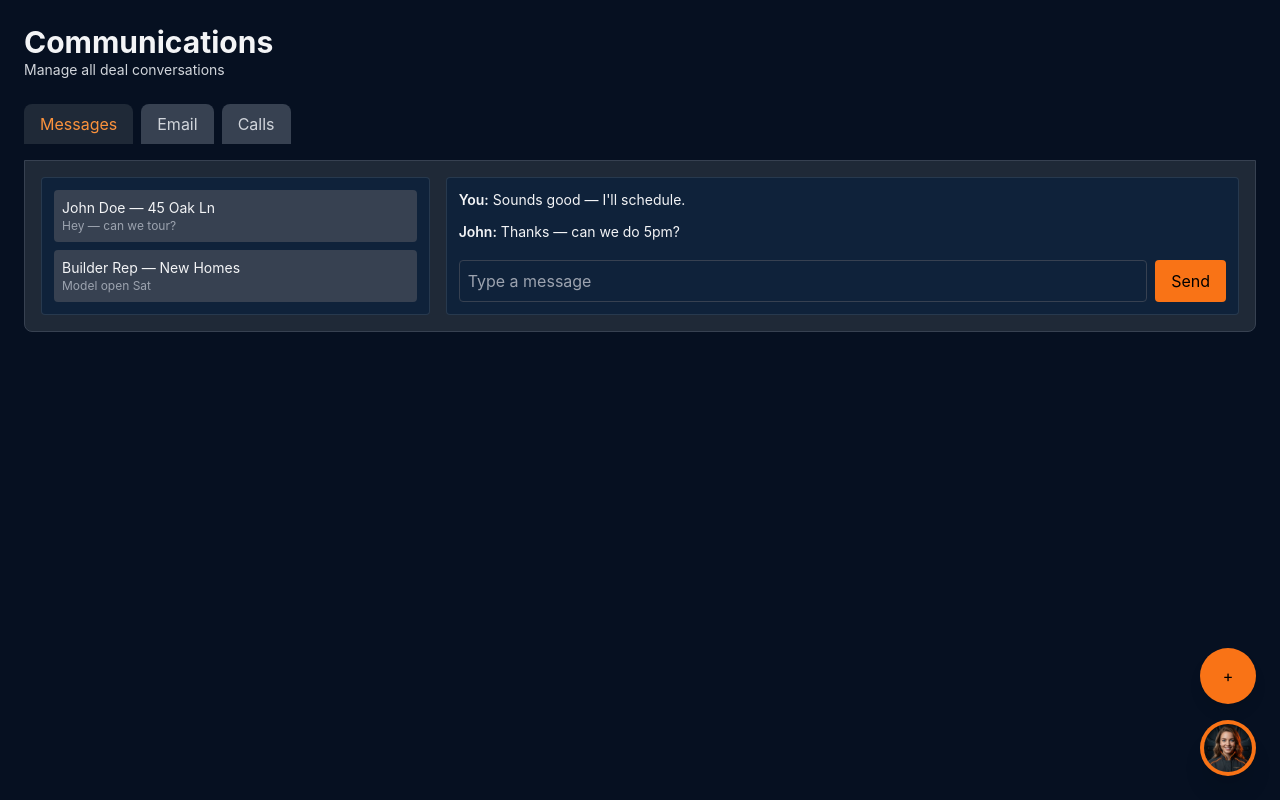
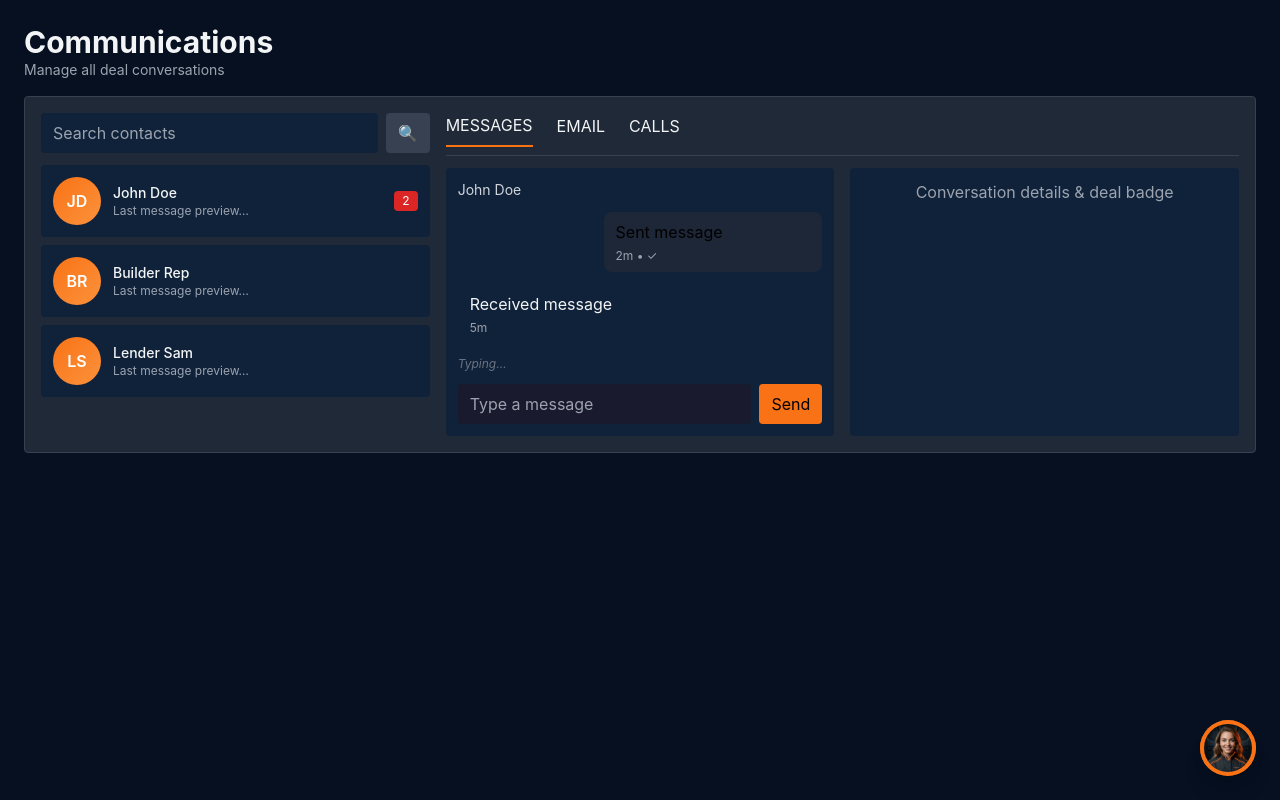
Before and after one commit to mbright4497/dealpilot-tn, a Next.js app in the folder dealpilot-tn/web/: page /communications in a window 1280 px wide. Built offline with nearby package versions, Linux system fonts and the light colour scheme.

Commit message:
feat(comms): premium communications hub with avatars, rich bubbles, and polished compose

```diff
--- a/dealpilot-tn/web/src/app/communications/compose-modals.tsx
+++ b/dealpilot-tn/web/src/app/communications/compose-modals.tsx
@@ -1,57 +1,34 @@
 'use client'
 import React, {useState} from 'react'
-export function ComposeModals(){
+export default function ComposeModals(){
   const [show,setShow]=useState(false)
-  const [type,setType]=useState<'sms'|'email'|'call'>('sms')
-  const templates = ['Inspection Reminder','Earnest Money Due','Closing Scheduled','Document Request','General Update']
+  const [to,setTo]=useState('')
+  const [subject,setSubject]=useState('')
+  const [body,setBody]=useState('')
+  const [sending,setSending]=useState(false)
   return (
     <div>
-      <button onClick={()=>setShow(true)} className="fixed bottom-24 right-6 bg-orange-500 text-black w-14 h-14 rounded-full shadow-lg">+</button>
+      <button onClick={()=>setShow(true)} title="New Conversation" className="fixed bottom-6 right-6 bg-orange-500 text-black w-14 h-14 rounded-full shadow-lg animate-pulse">+</button>
       {show && (
         <div className="fixed inset-0 bg-black/50 flex items-center justify-center">
           <div className="bg-[#0f223a] p-4 rounded w-96">
-            <div className="flex gap-2 mb-3">
-              <button onClick={()=>setType('sms')} className={`px-3 py-1 rounded ${type==='sms'?'bg-gray-700':'bg-gray-800'}`}>SMS</button>
-              <button onClick={()=>setType('email')} className={`px-3 py-1 rounded ${type==='email'?'bg-gray-700':'bg-gray-800'}`}>Email</button>
-              <button onClick={()=>setType('call')} className={`px-3 py-1 rounded ${type==='call'?'bg-gray-700':'bg-gray-800'}`}>Call</button>
+            <h3 className="text-lg font-semibold">New Message</h3>
+            <div className="mt-3">
+              <label className="text-sm text-gray-300">To</label>
+              <input value={to} onChange={e=>setTo(e.target.value)} className="w-full mt-1 bg-[#1a1a2e] p-2 rounded" />
             </div>
-            {type==='sms' && (
-              <div>
-                <select className="w-full bg-[#0f223a] p-2 border border-gray-700 rounded mb-2">
-                  <option>Contact A</option>
-                </select>
-                <select className="w-full bg-[#0f223a] p-2 border border-gray-700 rounded mb-2">
-                  {templates.map(t=> <option key={t}>{t}</option>)}
-                </select>
-                <textarea className="w-full bg-[#0f223a] p-2 border border-gray-700 rounded" rows={4} defaultValue={'Template message here with {{deal.address}}'} />
-                <div className="mt-3 text-right"><button onClick={()=>{alert('Sent (UI only)'); setShow(false)}} className="bg-orange-500 text-black px-3 py-1 rounded">Send</button></div>
-              </div>
-            )}
-            {type==='email' && (
-              <div>
-                <input className="w-full bg-[#0f223a] p-2 border border-gray-700 rounded mb-2" placeholder="To" />
-                <input className="w-full bg-[#0f223a] p-2 border border-gray-700 rounded mb-2" placeholder="Subject" />
-                <select className="w-full bg-[#0f223a] p-2 border border-gray-700 rounded mb-2">
-                  {templates.map(t=> <option key={t}>{t}</option>)}
-                </select>
-                <div className="bg-[#081224] p-2 border border-gray-800 rounded mb-2">Rich text body (UI only)</div>
-                <div className="mt-3 text-right"><button onClick={()=>{alert('Email queued (UI only)'); setShow(false)}} className="bg-orange-500 text-black px-3 py-1 rounded">Send</button></div>
-              </div>
-            )}
-            {type==='call' && (
-              <div>
-                <select className="w-full bg-[#0f223a] p-2 border border-gray-700 rounded mb-2">
-                  <option>Contact A</option>
-                </select>
-                <input className="w-full bg-[#0f223a] p-2 border border-gray-700 rounded mb-2" placeholder="Duration" />
-                <select className="w-full bg-[#0f223a] p-2 border border-gray-700 rounded mb-2">
-                  <option>Incoming</option>
-                  <option>Outgoing</option>
-                </select>
-                <textarea className="w-full bg-[#0f223a] p-2 border border-gray-700 rounded" rows={3} placeholder="Notes" />
-                <div className="mt-3 text-right"><button onClick={()=>{alert('Call logged (UI only)'); setShow(false)}} className="bg-orange-500 text-black px-3 py-1 rounded">Save</button></div>
-              </div>
-            )}
+            <div className="mt-2">
+              <label className="text-sm text-gray-300">Subject</label>
+              <input value={subject} onChange={e=>setSubject(e.target.value)} className="w-full mt-1 bg-[#1a1a2e] p-2 rounded" />
+            </div>
+            <div className="mt-2">
+              <label className="text-sm text-gray-300">Message</label>
+              <textarea value={body} onChange={e=>setBody(e.target.value)} rows={6} className="w-full mt-1 bg-[#1a1a2e] p-2 rounded" />
+              <div className="text-xs text-gray-400 mt-1">{body.length} characters</div>
+            </div>
+            <div className="mt-3 text-right">
+              <button onClick={async ()=>{setSending(true); await new Promise(r=>setTimeout(r,600)); setSending(false); setShow(false)}} className="bg-orange-500 text-black px-4 py-2 rounded">{sending? 'Sending...':'Send'}</button>
+            </div>
           </div>
         </div>
       )}
--- a/dealpilot-tn/web/src/app/communications/page.tsx
+++ b/dealpilot-tn/web/src/app/communications/page.tsx
@@ -1,70 +1,99 @@
 'use client'
 import React, {useState} from 'react'
-import {ComposeModals} from './compose-modals'
-export default function CommunicationsPage(){
-  // Compose modals included
-  const [tab,setTab]=useState('messages')
+import ComposeModals from './compose-modals'
+
+function Avatar({name,unread}:{name:string,unread?:number}){
+  const initials=name.split(' ').map(s=>s[0]).slice(0,2).join('').toUpperCase()
+  const bg='linear-gradient(135deg,#f97316,#fb923c)'
+  return <div className="flex items-center gap-3">
+    <div style={{background:bg}} className="w-12 h-12 rounded-full flex items-center justify-center text-white font-semibold">{initials}</div>
+    <div className="flex flex-col">
+      <div className="text-sm font-medium">{name}</div>
+      <div className="text-xs text-gray-400">Last message preview…</div>
+    </div>
+    {unread? <div className="ml-auto bg-red-600 text-white text-xs px-2 py-0.5 rounded">{unread}</div>:null}
+  </div>
+}
+
+export default function Communications(){
+  const [tab,setTab]=useState<'messages'|'email'|'calls'>('messages')
+  const [selected,setSelected]=useState<string|null>('John Doe')
+  const contacts=[{name:'John Doe',unread:2},{name:'Builder Rep'},{name:'Lender Sam'}]
   return (
-    <div className="p-6 bg-[#061021] min-h-screen text-gray-100">
-      <header className="mb-6">
+    <div className="min-h-screen bg-[#061021] text-gray-100 p-6">
+      <header className="mb-4">
         <h1 className="text-3xl font-bold">Communications</h1>
-        <p className="text-sm text-gray-300">Manage all deal conversations</p>
+        <p className="text-sm text-gray-400">Manage all deal conversations</p>
       </header>
-      <div className="mb-4 flex gap-2">
-        {['messages','email','calls'].map(t=> (
-          <button key={t} onClick={()=>setTab(t)} className={`px-4 py-2 rounded-t-lg ${tab===t? 'bg-gray-800 text-orange-400':'bg-gray-700 text-gray-300'}`}>
-            {t.charAt(0).toUpperCase()+t.slice(1)}
+
+      <div className="bg-gray-800 border border-gray-700 rounded p-4 grid grid-cols-3 gap-4">
+        <div className="col-span-1">
+          <div className="mb-3 flex items-center gap-2">
+            <input className="flex-1 bg-[#0f223a] px-3 py-2 rounded" placeholder="Search contacts" />
+            <button className="bg-gray-700 px-3 py-2 rounded">🔍</button>
+          </div>
+
+          <div className="space-y-2 overflow-auto max-h-[60vh]">
+            {contacts.map(c=> (
+              <button key={c.name} onClick={()=>setSelected(c.name)} className="w-full text-left p-3 bg-[#0f223a] rounded hover:shadow">
+                <Avatar name={c.name} unread={c.unread} />
               </button>
             ))}
           </div>
-      <div className="bg-gray-800 border border-gray-700 rounded-b-lg p-4 grid grid-cols-3 gap-4">
+        </div>
+
+        <div className="col-span-2 flex flex-col">
+          <div className="border-b border-gray-700 pb-2 mb-3">
+            <nav className="flex gap-6">
+              {['messages','email','calls'].map(t=> (
+                <button key={t} onClick={()=>setTab(t as any)} className={`pb-2 ${tab===t? 'border-b-2 border-[#f97316]':''}`}>{t.toUpperCase()}</button>
+              ))}
+            </nav>
+          </div>
+
           {tab==='messages' && (
-          <>
-            <div className="col-span-1 bg-[#0f223a] border border-white/10 rounded p-3">
-              <div className="space-y-2">
-                <div className="p-2 rounded bg-gray-700 text-sm">John Doe — 45 Oak Ln <div className="text-xs text-gray-400">Hey — can we tour?</div></div>
-                <div className="p-2 rounded bg-gray-700 text-sm">Builder Rep — New Homes <div className="text-xs text-gray-400">Model open Sat</div></div>
+            <div className="flex-1 grid grid-cols-1 md:grid-cols-2 gap-4">
+              <div className="col-span-1 bg-[#0f223a] p-3 rounded space-y-3">
+                <div className="text-sm text-gray-300">{selected}</div>
+                <div className="space-y-3">
+                  <div className="max-w-[60%] ml-auto bg-[#f9731610] text-black px-3 py-2 rounded-lg relative">Sent message<div className="text-xs text-gray-400 mt-1">2m • ✓</div></div>
+                  <div className="max-w-[70%] bg-[#0f223a] text-gray-100 px-3 py-2 rounded-lg">Received message<div className="text-xs text-gray-400 mt-1">5m</div></div>
+                  <div className="text-xs text-gray-500 italic">Typing…</div>
+                </div>
+                <div className="mt-3 flex gap-2"><input className="flex-1 bg-[#1a1a2e] px-3 py-2 rounded" placeholder="Type a message" /><button className="bg-orange-500 px-3 py-2 rounded text-black">Send</button></div>
+              </div>
+
+              <div className="col-span-1 bg-[#0f223a] p-3 rounded">
+                <div className="text-center text-gray-400">Conversation details & deal badge</div>
               </div>
             </div>
-            <div className="col-span-2 bg-[#0f223a] border border-white/10 rounded p-3 flex flex-col">
-              <div className="flex-1 overflow-auto">
-                <div className="space-y-3">
-                  <div className="text-sm"><span className="font-semibold">You:</span> Sounds good — I'll schedule.</div>
-                  <div className="text-sm"><span className="font-semibold">John:</span> Thanks — can we do 5pm?</div>
+          )}
+
+          {tab==='email' && (
+            <div className="bg-[#0f223a] p-3 rounded h-80 overflow-auto">
+              <div className="space-y-2">
+                <div className="flex items-center justify-between p-3 bg-[#0f223a] rounded hover:shadow">
+                  <div><div className="font-medium">Lender@bank.com</div><div className="text-xs text-gray-400">Inspection reminder subject preview…</div></div>
+                  <div className="text-xs text-gray-400">2h</div>
                 </div>
               </div>
-              <div className="mt-3 flex gap-2">
-                <input className="flex-1 bg-[#0f223a] border border-gray-700 p-2 rounded" placeholder="Type a message" />
-                <button className="bg-orange-500 text-black px-4 py-2 rounded">Send</button>
+            </div>
+          )}
+
+          {tab==='calls' && (
+            <div className="bg-[#0f223a] p-3 rounded h-80 overflow-auto">
+              <div className="space-y-2">
+                <div className="flex items-center justify-between p-3 bg-[#0f223a] rounded hover:shadow">
+                  <div><div className="font-medium">John Doe</div><div className="text-xs text-gray-400">Outgoing • 00:02:34</div></div>
+                  <div className="text-xs text-gray-400">Mar 8</div>
                 </div>
               </div>
-          </>
-        )}
-        {tab==='email' && (
-          <>
-            <div className="col-span-1 bg-[#0f223a] border border-white/10 rounded p-3">
-              <div className="space-y-2">
-                <div className="p-2 rounded bg-gray-700 text-sm">Inspection Reminder — Lender@bank.com</div>
-                <div className="p-2 rounded bg-gray-700 text-sm">Offer Accepted — Seller@listings.com</div>
-              </div>
-            </div>
-            <div className="col-span-2 bg-[#0f223a] border border-white/10 rounded p-3">
-              <h3 className="font-semibold">Inspection Reminder</h3>
-              <p className="text-sm text-gray-300">Hi John, this is a reminder that your inspection is scheduled...</p>
-              <div className="mt-3">
-                <button className="bg-orange-500 text-black px-3 py-1 rounded">Reply</button>
-              </div>
-            </div>
-          </>
-        )}
-        {tab==='calls' && (
-          <div className="col-span-3 grid grid-cols-1 gap-3">
-            <div className="bg-[#0f223a] border border-white/10 p-3 rounded">Called John — 00:02:34 — Incoming — 2026-03-07</div>
-            <div className="bg-[#0f223a] border border-white/10 p-3 rounded">Called Builder — 00:04:12 — Outgoing — 2026-03-06</div>
             </div>
           )}
         </div>
-      <ComposeModals/>
+      </div>
+
+      <ComposeModals />
     </div>
   )
 }
```
Lines whose indentation alone changed are shown as unchanged.
